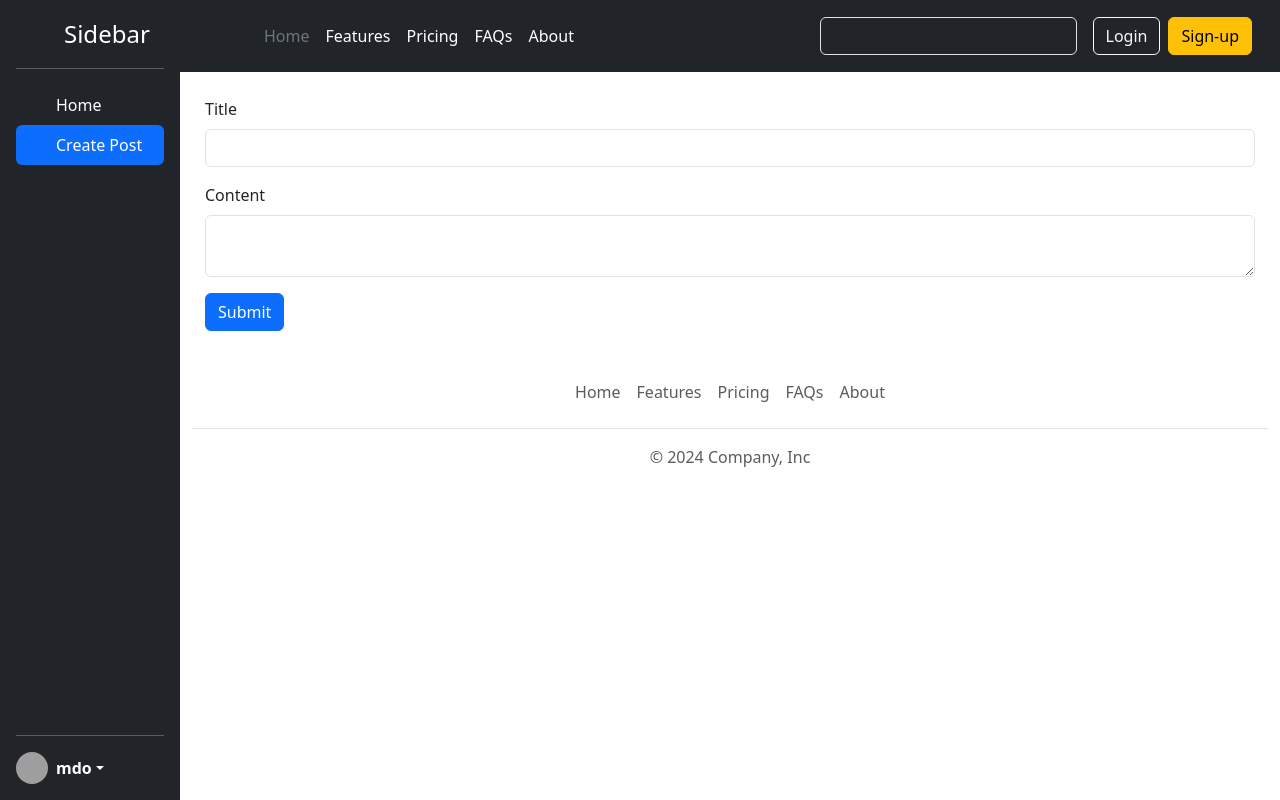
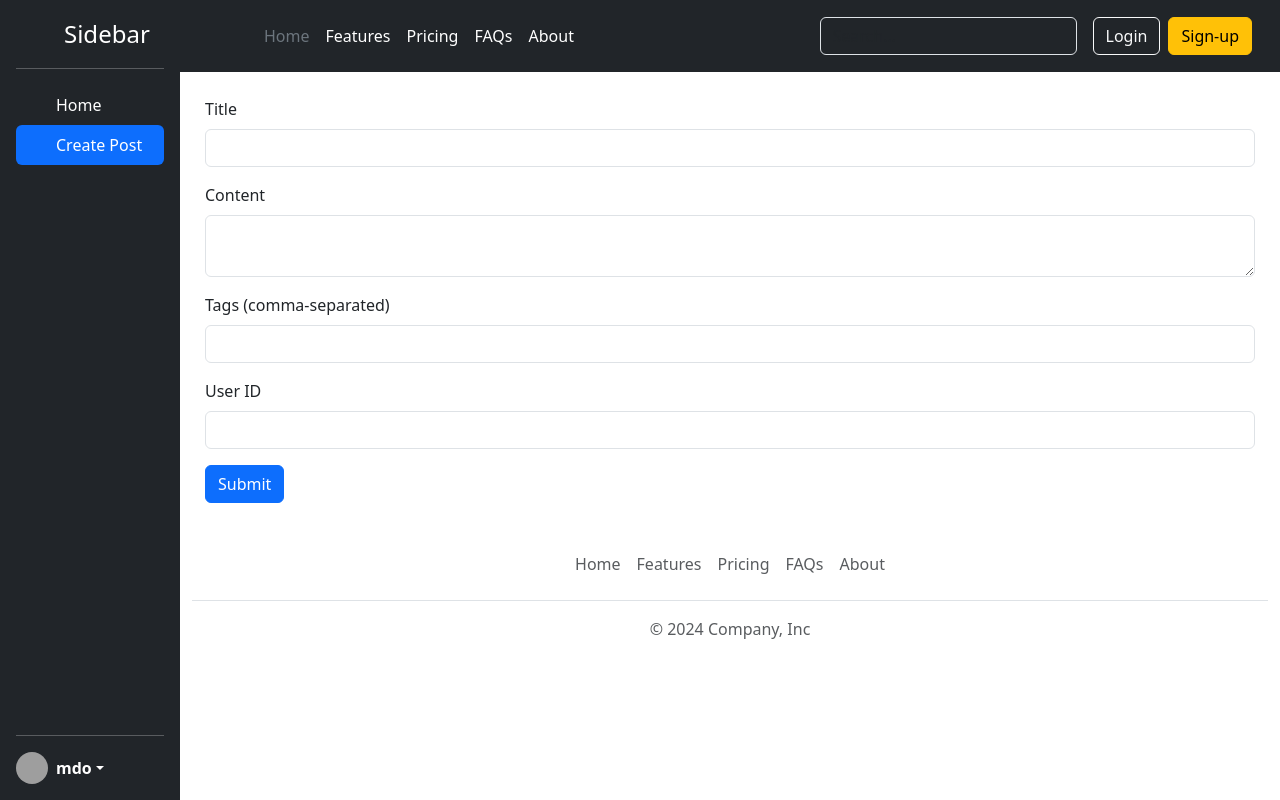
Before and after one commit to tusharsadat/react-practice, a React (Vite) app in the folder projects/social-media/: page / in a window 1280 px wide. Built offline with nearby package versions, Linux system fonts and the light colour scheme; grey boxes are pictures that could not be loaded.

Commit message:
implement like and dislike functionality

```diff
--- a/projects/social-media/src/components/CreatePost.jsx
+++ b/projects/social-media/src/components/CreatePost.jsx
@@ -5,6 +5,8 @@ const CreatePost = () => {
   const { addPost } = useContext(PostList);
   const [title, setTitle] = useState("");
   const [content, setContent] = useState("");
+  const [tags, setTags] = useState("");
+  const [userId, setUserId] = useState("");
 
   const handleSubmit = (e) => {
     e.preventDefault();
@@ -12,10 +14,19 @@ const CreatePost = () => {
       id: Date.now(),
       title,
       content,
+      tags: tags.split(",").map((tag) => tag.trim()), // Convert comma-separated string to array
+      reactions: {
+        likes: 0,
+        dislikes: 0,
+      },
+      views: 0,
+      userId,
     };
     addPost(newPost);
     setTitle("");
     setContent("");
+    setTags("");
+    setUserId("");
   };
 
   return (
@@ -43,6 +54,30 @@ const CreatePost = () => {
           onChange={(e) => setContent(e.target.value)}
         />
       </div>
+      <div className="mb-3">
+        <label htmlFor="postTags" className="form-label">
+          Tags (comma-separated)
+        </label>
+        <input
+          type="text"
+          className="form-control"
+          id="postTags"
+          value={tags}
+          onChange={(e) => setTags(e.target.value)}
+        />
+      </div>
+      <div className="mb-3">
+        <label htmlFor="postUserId" className="form-label">
+          User ID
+        </label>
+        <input
+          type="text"
+          className="form-control"
+          id="postUserId"
+          value={userId}
+          onChange={(e) => setUserId(e.target.value)}
+        />
+      </div>
       <button type="submit" className="btn btn-primary">
         Submit
       </button>
--- a/projects/social-media/src/components/Post.jsx
+++ b/projects/social-media/src/components/Post.jsx
@@ -1,11 +1,10 @@
 import { useContext } from "react";
 import { PostList } from "../store/post-list-store";
-import { BiDislike } from "react-icons/bi";
-import { BiLike } from "react-icons/bi";
+import { BiDislike, BiLike } from "react-icons/bi";
 import { RiChatDeleteFill } from "react-icons/ri";
 
-const Post = ({ id, title, content, reactions, tags }) => {
-  const { deletePost } = useContext(PostList);
+const Post = ({ id, title, content, tags, reactions }) => {
+  const { deletePost, likePost, dislikePost } = useContext(PostList);
 
   return (
     <div className="card" style={{ width: "33rem", margin: "10px" }}>
@@ -29,10 +28,16 @@ const Post = ({ id, title, content, reactions, tags }) => {
           ))}
       </div>
       <div className="card-reactions">
-        <button className="btn btn-primary card-reaction ">
+        <button
+          className="btn btn-primary card-reaction"
+          onClick={() => likePost(id)}
+        >
           <BiLike /> {reactions.likes} Like
         </button>
-        <button className="btn btn-warning card-reaction">
+        <button
+          className="btn btn-warning card-reaction"
+          onClick={() => dislikePost(id)}
+        >
           <BiDislike /> {reactions.dislikes} Dislike
         </button>
       </div>
--- a/projects/social-media/src/store/post-list-store.jsx
+++ b/projects/social-media/src/store/post-list-store.jsx
@@ -4,6 +4,8 @@ export const PostList = createContext({
   posts: [],
   addPost: () => {},
   deletePost: () => {},
+  likePost: () => {},
+  dislikePost: () => {},
 });
 
 const postReducer = (state, action) => {
@@ -12,6 +14,27 @@ const postReducer = (state, action) => {
       return [...state, action.post];
     case "DELETE_POST":
       return state.filter((post) => post.id !== action.postId);
+    case "LIKE_POST":
+      return state.map((post) =>
+        post.id === action.postId
+          ? {
+              ...post,
+              reactions: { ...post.reactions, likes: post.reactions.likes + 1 },
+            }
+          : post
+      );
+    case "DISLIKE_POST":
+      return state.map((post) =>
+        post.id === action.postId
+          ? {
+              ...post,
+              reactions: {
+                ...post.reactions,
+                dislikes: post.reactions.dislikes + 1,
+              },
+            }
+          : post
+      );
     default:
       return state;
   }
@@ -67,9 +90,17 @@ const PostListStore = ({ children }) => {
   const deletePost = (postId) => {
     dispatch({ type: "DELETE_POST", postId });
   };
+  const likePost = (postId) => {
+    dispatch({ type: "LIKE_POST", postId });
+  };
+  const dislikePost = (postId) => {
+    dispatch({ type: "DISLIKE_POST", postId });
+  };
 
   return (
-    <PostList.Provider value={{ posts, addPost, deletePost }}>
+    <PostList.Provider
+      value={{ posts, addPost, deletePost, likePost, dislikePost }}
+    >
       {children}
     </PostList.Provider>
   );
```
